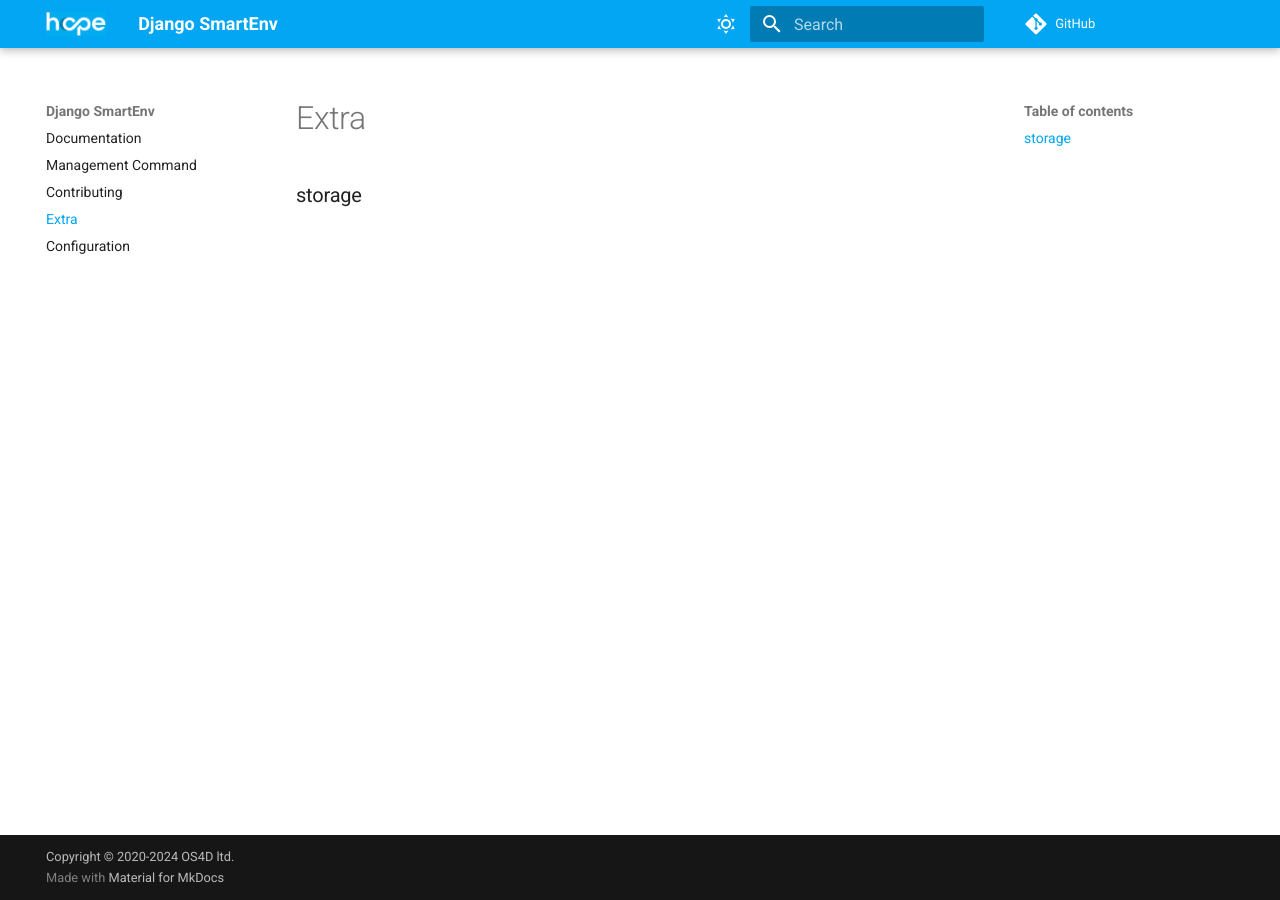
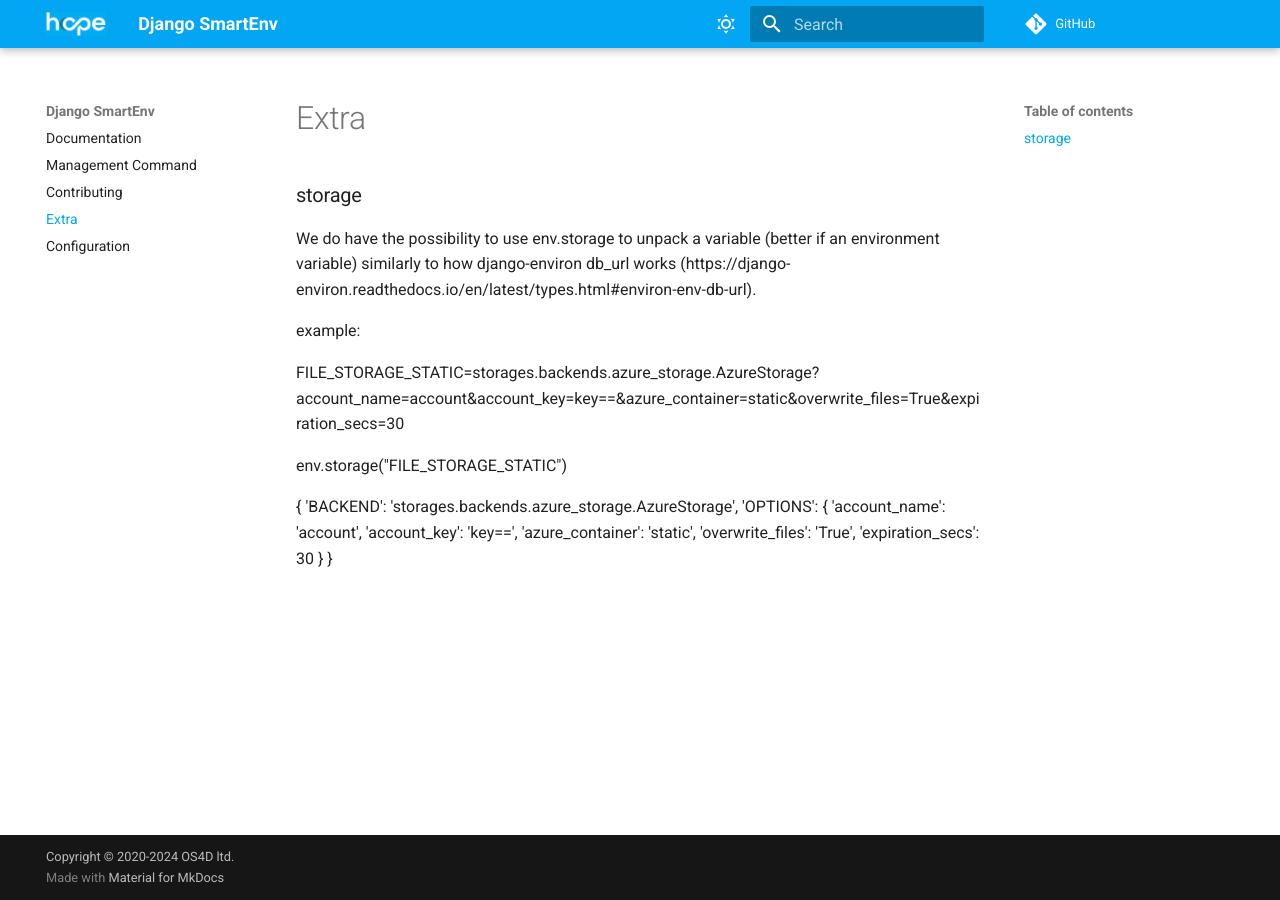
Before and after one commit to unicef/django-smart-env, an MkDocs documentation site: the page built from docs/src/extras.md, in a window 1280 px wide. Built offline with MkDocs 1.6.1 and Material for MkDocs 9.7.7, drawn with Linux system fonts in a browser that asks for light colours; comment, search, counter and statistics services are not loaded.

Commit message:
Expand documentation on env.storage usage
Added example for using env.storage to unpack variables.

```diff
--- a/docs/src/extras.md
+++ b/docs/src/extras.md
@@ -1,5 +1,22 @@
 # Extra
 
+### storage
 
+We do have the possibility to use env.storage to unpack a variable (better if an environment variable) similarly to how django-environ db_url works (https://django-environ.readthedocs.io/en/latest/types.html#environ-env-db-url).
 
-### storage
+example:
+
+FILE_STORAGE_STATIC=storages.backends.azure_storage.AzureStorage?account_name=account&account_key=key==&azure_container=static&overwrite_files=True&expiration_secs=30
+
+env.storage("FILE_STORAGE_STATIC")
+
+{
+  'BACKEND': 'storages.backends.azure_storage.AzureStorage',
+  'OPTIONS': {
+    'account_name': 'account',
+    'account_key': 'key==',
+    'azure_container': 'static',
+    'overwrite_files': 'True',
+    'expiration_secs': 30
+  }
+}
```
